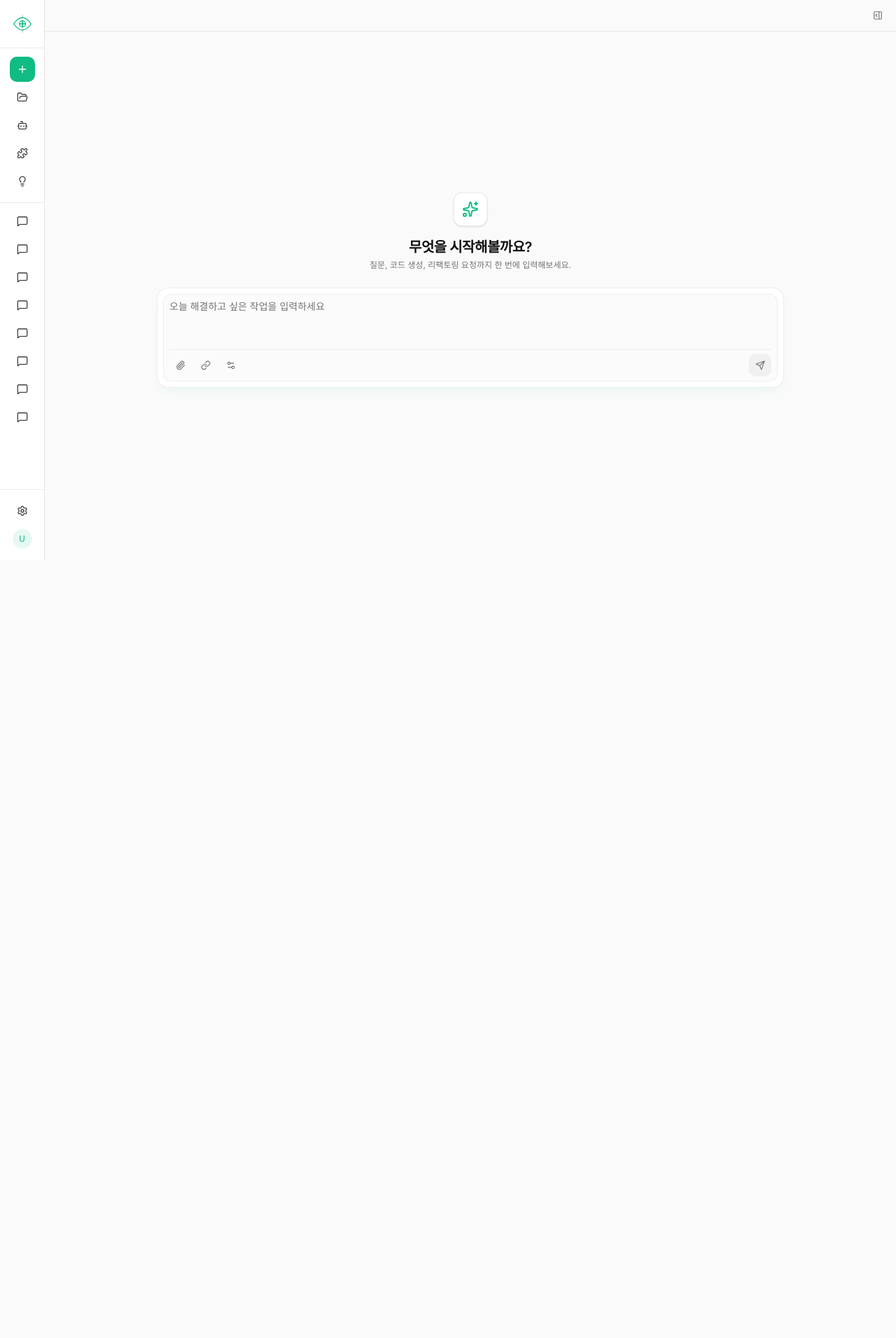
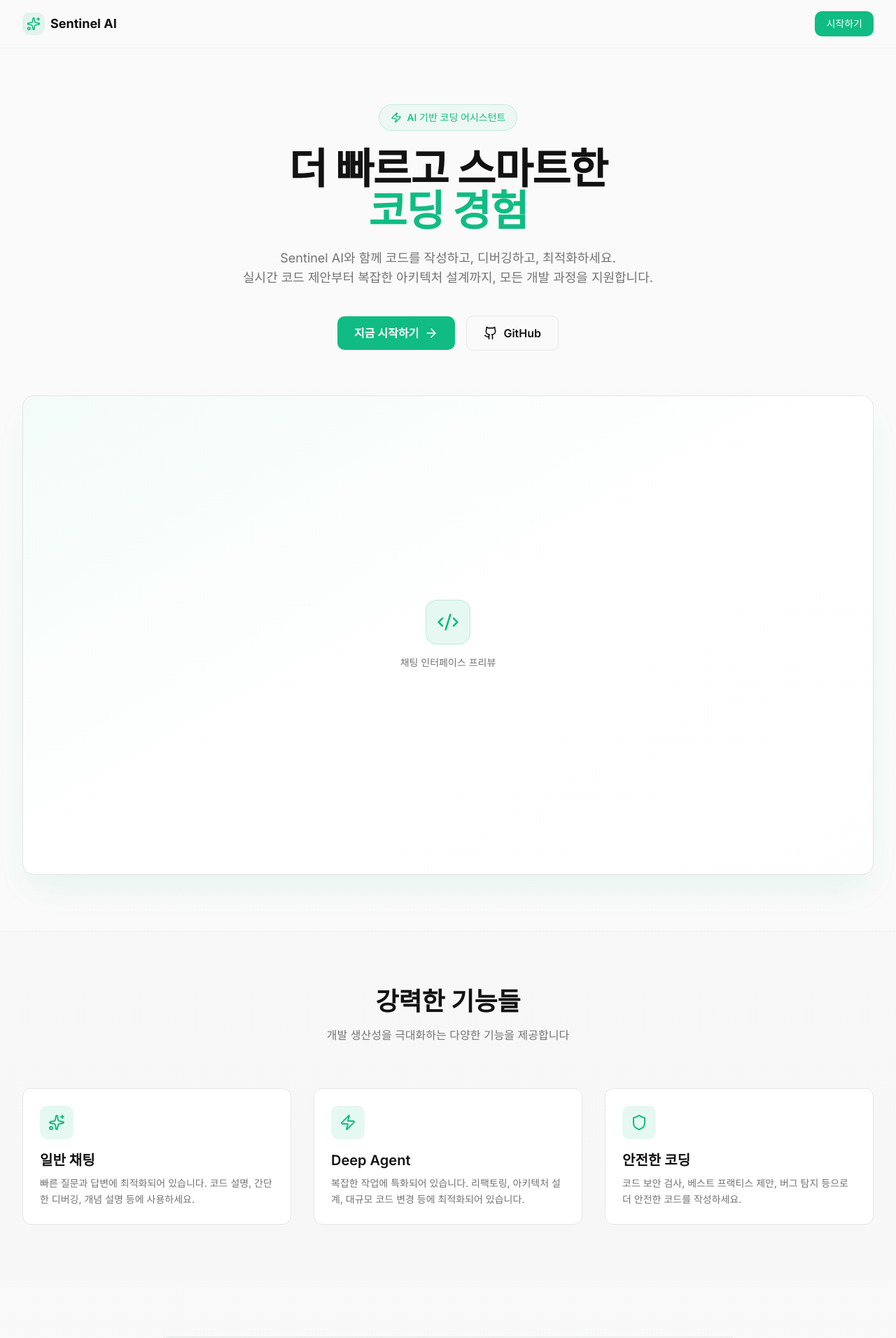
Before and after one commit to genieee7/sentinel-ai, a Next.js app in the folder frontend/: page / in a window 1280 px wide. Shown: the top 1912 px of the page at 70% size. Before the commit the page ends 800 px from the top, so only its background shows below. Built offline with nearby package versions, Linux system fonts and the light colour scheme.

Commit message:
add landingpage

```diff
--- a/frontend/app/page.tsx
+++ b/frontend/app/page.tsx
@@ -1,84 +1,181 @@
 "use client";
 
-import { useState, useEffect } from "react";
-import { ChatSidebar } from "@/components/chat-sidebar";
-import { ChatArea } from "@/components/chat-area";
-import { SettingsDialog } from "@/components/settings-dialog";
+import Link from "next/link";
+import { Sparkles, Zap, Shield, Code2, ArrowRight, Github } from "lucide-react";
 
-export default function Home() {
-  const [sidebarCollapsed, setSidebarCollapsed] = useState(false);
-  const [selectedChatId, setSelectedChatId] = useState<string | null>(null);
-  const [isSplitView, setIsSplitView] = useState(false);
-  const [settingsOpen, setSettingsOpen] = useState(false);
-  const [isMobile, setIsMobile] = useState(false);
+export default function LandingPage() {
+  return (
+    <div className="min-h-screen bg-gradient-to-b from-background via-background to-muted/20">
+      {/* 헤더 */}
+      <header className="border-b border-border/40 bg-background/80 backdrop-blur-sm">
+        <div className="mx-auto flex max-w-7xl items-center justify-between px-4 py-4 sm:px-6 lg:px-8">
+          <div className="flex items-center gap-2">
+            <div className="flex h-8 w-8 items-center justify-center rounded-lg bg-primary/10">
+              <Sparkles className="h-5 w-5 text-primary" />
+            </div>
+            <span className="text-lg font-bold text-foreground">Sentinel AI</span>
+          </div>
+          <nav className="flex items-center gap-4">
+            <Link
+              href="/chat"
+              className="rounded-lg bg-primary px-4 py-2 text-sm font-medium text-primary-foreground transition-colors hover:bg-primary/90"
+            >
+              시작하기
+            </Link>
+          </nav>
+        </div>
+      </header>
 
-  // 반응형: 화면 크기 감지
-  useEffect(() => {
-    const handleResize = () => {
-      const width = window.innerWidth;
-      setIsMobile(width < 768);
+      {/* 히어로 섹션 */}
+      <section className="mx-auto max-w-7xl px-4 py-20 sm:px-6 lg:px-8">
+        <div className="text-center">
+          <div className="mb-6 inline-flex items-center gap-2 rounded-full border border-primary/20 bg-primary/5 px-4 py-2">
+            <Zap className="h-4 w-4 text-primary" />
+            <span className="text-sm font-medium text-primary">
+              AI 기반 코딩 어시스턴트
+            </span>
+          </div>
+          <h1 className="mb-6 text-4xl font-bold tracking-tight text-foreground sm:text-5xl md:text-6xl">
+            더 빠르고 스마트한
+            <br />
+            <span className="text-primary">코딩 경험</span>
+          </h1>
+          <p className="mx-auto mb-10 max-w-2xl text-base text-muted-foreground sm:text-lg">
+            Sentinel AI와 함께 코드를 작성하고, 디버깅하고, 최적화하세요.
+            <br />
+            실시간 코드 제안부터 복잡한 아키텍처 설계까지, 모든 개발 과정을 지원합니다.
+          </p>
+          <div className="flex flex-col items-center justify-center gap-4 sm:flex-row">
+            <Link
+              href="/chat"
+              className="group flex items-center gap-2 rounded-lg bg-primary px-6 py-3 text-base font-semibold text-primary-foreground transition-all hover:bg-primary/90 hover:shadow-lg hover:shadow-primary/20"
+            >
+              지금 시작하기
+              <ArrowRight className="h-5 w-5 transition-transform group-hover:translate-x-1" />
+            </Link>
+            <a
+              href="https://github.com"
+              target="_blank"
+              rel="noopener noreferrer"
+              className="flex items-center gap-2 rounded-lg border border-border bg-background px-6 py-3 text-base font-semibold text-foreground transition-colors hover:bg-accent"
+            >
+              <Github className="h-5 w-5" />
+              GitHub
+            </a>
+          </div>
+        </div>
 
-      // 1280px 이하에서 사이드바 자동 축소
-      if (width <= 1280) {
-        setSidebarCollapsed(true);
-      }
-      // 1440px 이상에서 사이드바 자동 확장
-      else if (width >= 1440) {
-        setSidebarCollapsed(false);
-      }
-    };
+        {/* 스크린샷 또는 데모 이미지 영역 */}
+        <div className="mt-16">
+          <div className="overflow-hidden rounded-2xl border border-border bg-card shadow-2xl shadow-primary/10">
+            <div className="aspect-video bg-gradient-to-br from-primary/5 via-transparent to-accent/5 flex items-center justify-center">
+              <div className="flex flex-col items-center gap-4">
+                <div className="flex h-16 w-16 items-center justify-center rounded-2xl border border-primary/20 bg-primary/10">
+                  <Code2 className="h-8 w-8 text-primary" />
+                </div>
+                <p className="text-sm text-muted-foreground">
+                  채팅 인터페이스 프리뷰
+                </p>
+              </div>
+            </div>
+          </div>
+        </div>
+      </section>
 
-    handleResize();
-    window.addEventListener("resize", handleResize);
-    return () => window.removeEventListener("resize", handleResize);
-  }, []);
+      {/* 특징 섹션 */}
+      <section className="border-t border-border/40 bg-muted/20 py-20">
+        <div className="mx-auto max-w-7xl px-4 sm:px-6 lg:px-8">
+          <div className="mb-16 text-center">
+            <h2 className="mb-4 text-3xl font-bold text-foreground sm:text-4xl">
+              강력한 기능들
+            </h2>
+            <p className="mx-auto max-w-2xl text-base text-muted-foreground">
+              개발 생산성을 극대화하는 다양한 기능을 제공합니다
+            </p>
+          </div>
 
-  const handleNewChat = () => {
-    setSelectedChatId(null);
-    setIsSplitView(false);
-  };
+          <div className="grid gap-8 sm:grid-cols-2 lg:grid-cols-3">
+            {/* 일반 채팅 모드 */}
+            <div className="group rounded-xl border border-border bg-card p-6 transition-all hover:border-primary/50 hover:shadow-lg hover:shadow-primary/5">
+              <div className="mb-4 flex h-12 w-12 items-center justify-center rounded-lg bg-primary/10 text-primary transition-colors group-hover:bg-primary/20">
+                <Sparkles className="h-6 w-6" />
+              </div>
+              <h3 className="mb-2 text-xl font-semibold text-foreground">
+                일반 채팅
+              </h3>
+              <p className="text-sm leading-relaxed text-muted-foreground">
+                빠른 질문과 답변에 최적화되어 있습니다. 코드 설명, 간단한 디버깅, 개념 설명 등에 사용하세요.
+              </p>
+            </div>
 
-  const handleSelectChat = (id: string) => {
-    setSelectedChatId(id);
-    // 모바일에서는 채팅 선택 시 사이드바 닫기
-    if (isMobile) {
-      setSidebarCollapsed(true);
-    }
-  };
+            {/* Deep Agent 모드 */}
+            <div className="group rounded-xl border border-border bg-card p-6 transition-all hover:border-primary/50 hover:shadow-lg hover:shadow-primary/5">
+              <div className="mb-4 flex h-12 w-12 items-center justify-center rounded-lg bg-primary/10 text-primary transition-colors group-hover:bg-primary/20">
+                <Zap className="h-6 w-6" />
+              </div>
+              <h3 className="mb-2 text-xl font-semibold text-foreground">
+                Deep Agent
+              </h3>
+              <p className="text-sm leading-relaxed text-muted-foreground">
+                복잡한 작업에 특화되어 있습니다. 리팩토링, 아키텍처 설계, 대규모 코드 변경 등에 최적화되어 있습니다.
+              </p>
+            </div>
 
-  return (
-    <div className="flex h-dvh w-full overflow-hidden bg-background relative">
-      {/* 모바일 오버레이 */}
-      {isMobile && !sidebarCollapsed && (
-        <div
-          className="fixed inset-0 z-40 bg-black/50 backdrop-blur-sm"
-          onClick={() => setSidebarCollapsed(true)}
-        />
-      )}
+            {/* 보안 */}
+            <div className="group rounded-xl border border-border bg-card p-6 transition-all hover:border-primary/50 hover:shadow-lg hover:shadow-primary/5">
+              <div className="mb-4 flex h-12 w-12 items-center justify-center rounded-lg bg-primary/10 text-primary transition-colors group-hover:bg-primary/20">
+                <Shield className="h-6 w-6" />
+              </div>
+              <h3 className="mb-2 text-xl font-semibold text-foreground">
+                안전한 코딩
+              </h3>
+              <p className="text-sm leading-relaxed text-muted-foreground">
+                코드 보안 검사, 베스트 프랙티스 제안, 버그 탐지 등으로 더 안전한 코드를 작성하세요.
+              </p>
+            </div>
+          </div>
+        </div>
+      </section>
 
-      {/* 사이드바 - 12-Grid 기반, 반응형 */}
-      <ChatSidebar
-        collapsed={sidebarCollapsed}
-        onToggleCollapse={() => setSidebarCollapsed(!sidebarCollapsed)}
-        onNewChat={handleNewChat}
-        onSelectChat={handleSelectChat}
-        selectedChatId={selectedChatId}
-        onOpenSettings={() => setSettingsOpen(true)}
-        isMobile={isMobile}
-      />
+      {/* CTA 섹션 */}
+      <section className="py-20">
+        <div className="mx-auto max-w-4xl px-4 text-center sm:px-6 lg:px-8">
+          <div className="rounded-2xl border border-border bg-gradient-to-br from-primary/5 via-card to-accent/5 p-12">
+            <h2 className="mb-4 text-3xl font-bold text-foreground sm:text-4xl">
+              지금 바로 시작하세요
+            </h2>
+            <p className="mb-8 text-base text-muted-foreground">
+              몇 초 만에 설치하고 바로 사용할 수 있습니다
+            </p>
+            <Link
+              href="/chat"
+              className="inline-flex items-center gap-2 rounded-lg bg-primary px-8 py-4 text-base font-semibold text-primary-foreground transition-all hover:bg-primary/90 hover:shadow-lg hover:shadow-primary/20"
+            >
+              무료로 시작하기
+              <ArrowRight className="h-5 w-5" />
+            </Link>
+          </div>
+        </div>
+      </section>
 
-      {/* 메인 채팅 영역 - 12-Grid 기반, 반응형 */}
-      <main className="flex-1 overflow-hidden">
-        <ChatArea
-          selectedChatId={selectedChatId}
-          isSplitView={isSplitView}
-          onToggleSplit={() => setIsSplitView(!isSplitView)}
-          onOpenSidebar={() => setSidebarCollapsed(false)}
-          isMobile={isMobile}
-        />
-      </main>
-
-      <SettingsDialog open={settingsOpen} onOpenChange={setSettingsOpen} />
+      {/* 푸터 */}
+      <footer className="border-t border-border/40 bg-muted/20 py-8">
+        <div className="mx-auto max-w-7xl px-4 sm:px-6 lg:px-8">
+          <div className="flex flex-col items-center justify-between gap-4 sm:flex-row">
+            <div className="flex items-center gap-2">
+              <div className="flex h-6 w-6 items-center justify-center rounded-lg bg-primary/10">
+                <Sparkles className="h-4 w-4 text-primary" />
+              </div>
+              <span className="text-sm font-semibold text-foreground">
+                Sentinel AI
+              </span>
+            </div>
+            <p className="text-xs text-muted-foreground">
+              © 2026 Sentinel AI. All rights reserved.
+            </p>
+          </div>
+        </div>
+      </footer>
     </div>
   );
 }
```
Also changed, not shown: frontend/app/chat/page.tsx (added, +84 -0 lines), 1 other file (tests, documents, lock files or other folders).
